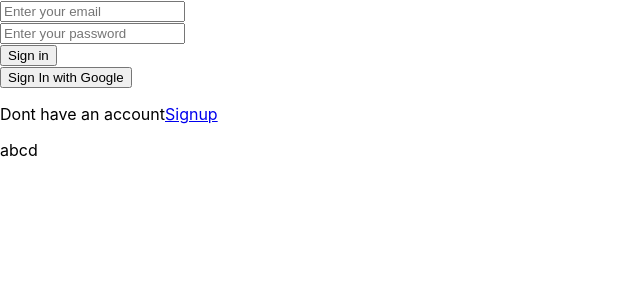
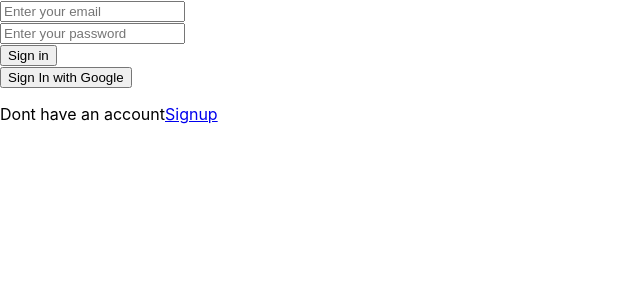
Before and after one commit to Gaurang-0204/College-collab, a React (Create React App) app in the folder my-app/: page / in a window 1280 px wide. Shown: the top 300 px of the page, without its empty margins (0-640 px from the left). Built offline with nearby package versions, Linux system fonts and the light colour scheme.

Commit message:
fourth commit

```diff
--- a/my-app/src/components/Login.js
+++ b/my-app/src/components/Login.js
@@ -71,7 +71,7 @@ export default function Login() {
            </nav>
 
 
-            <p>abcd</p>
+
 
 
 
```
